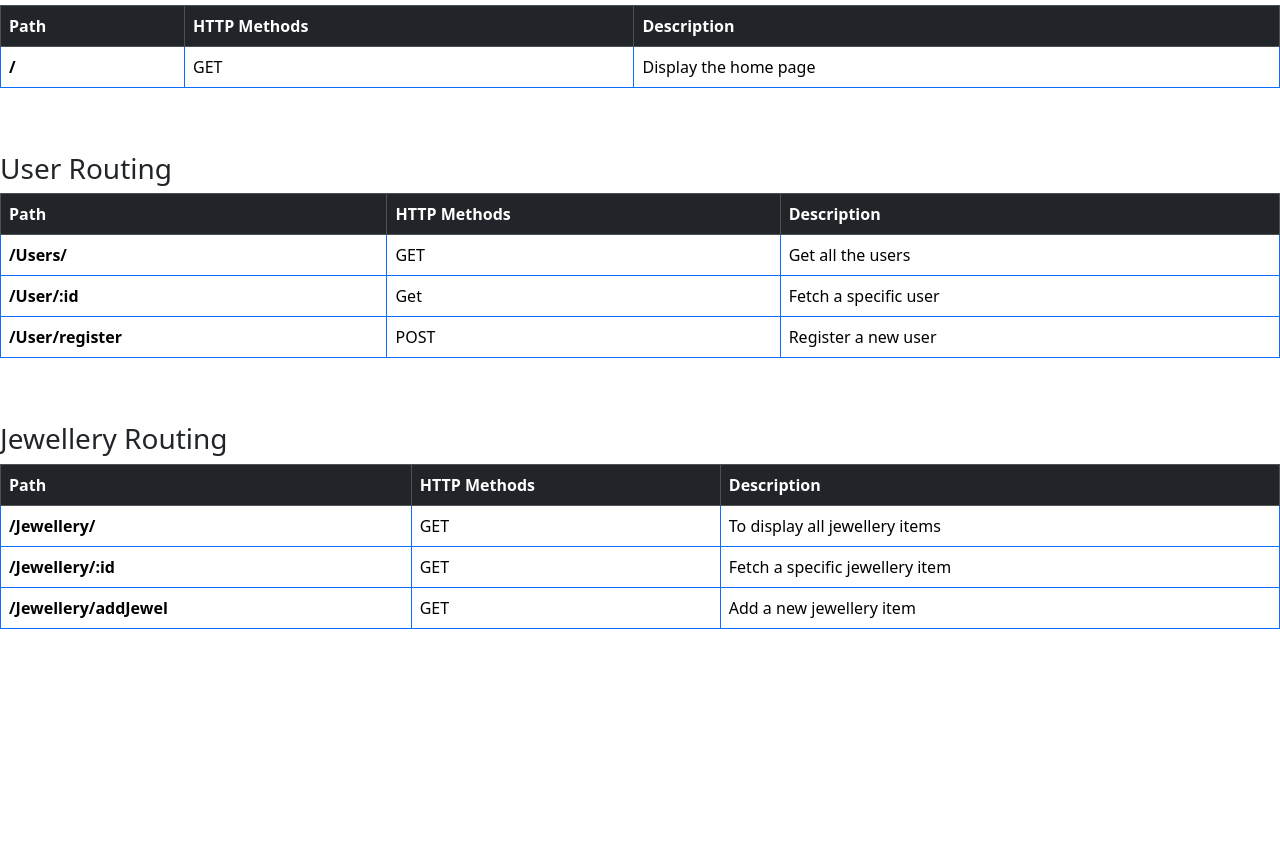
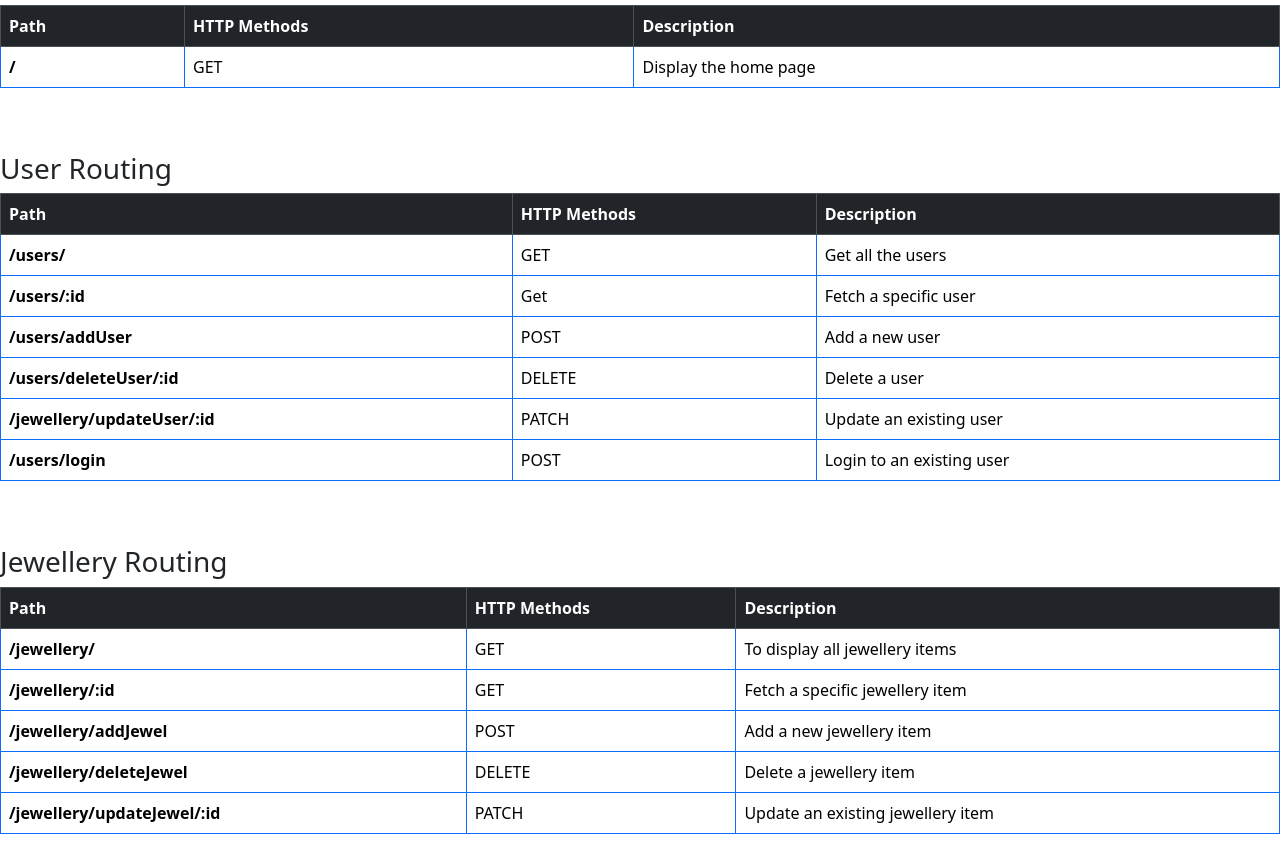
Before and after one commit to LuiV228/node_backend, a website: page static/index.html in a window 1280 px wide. Shown: the part 93-943 px from the top of the page. Before the commit the page ends 800 px from the top, so only its background shows below. Drawn offline with nearby package versions, Linux system fonts and the light colour scheme.

Commit message:
updated table

```diff
--- a/static/index.html
+++ b/static/index.html
@@ -47,19 +47,34 @@
       </thead>
       <tbody>
         <tr>
-          <th scope="row">/Users/</th>
+          <th scope="row">/users/</th>
           <td>GET</td>
           <td>Get all the users</td>
         </tr>
         <tr>
-          <th scope="row">/User/:id</th>
+          <th scope="row">/users/:id</th>
           <td>Get</td>
           <td>Fetch a specific user</td>
         </tr>
         <tr>
-          <th scope="row">/User/register</th>
+          <th scope="row">/users/addUser</th>
           <td>POST</td>
-          <td>Register a new user</td>
+          <td>Add a new user</td>
+        </tr>
+        <tr>
+          <th scope="row">/users/deleteUser/:id</th>
+          <td>DELETE</td>
+          <td>Delete a user</td>
+        </tr>
+        <tr>
+          <th scope="row">/jewellery/updateUser/:id</th>
+          <td>PATCH</td>
+          <td>Update an existing user</td>
+        </tr>
+        <tr>
+          <th scope="row">/users/login</th>
+          <td>POST</td>
+          <td>Login to an existing user</td>
         </tr>
       </tbody>
     </table>
@@ -77,19 +92,29 @@
       </thead>
       <tbody>
         <tr>
-          <th scope="row">/Jewellery/</th>
+          <th scope="row">/jewellery/</th>
           <td>GET</td>
           <td>To display all jewellery items</td>
         </tr>
         <tr>
-          <th scope="row">/Jewellery/:id</th>
+          <th scope="row">/jewellery/:id</th>
           <td>GET</td>
           <td>Fetch a specific jewellery item</td>
         </tr>
         <tr>
-          <th scope="row">/Jewellery/addJewel</th>
-          <td>GET</td>
+          <th scope="row">/jewellery/addJewel</th>
+          <td>POST</td>
           <td>Add a new jewellery item</td>
+        </tr>
+        <tr>
+          <th scope="row">/jewellery/deleteJewel</th>
+          <td>DELETE</td>
+          <td>Delete a jewellery item</td>
+        </tr>
+        <tr>
+          <th scope="row">/jewellery/updateJewel/:id</th>
+          <td>PATCH</td>
+          <td>Update an existing jewellery item</td>
         </tr>
       </tbody>
     </table>
```
